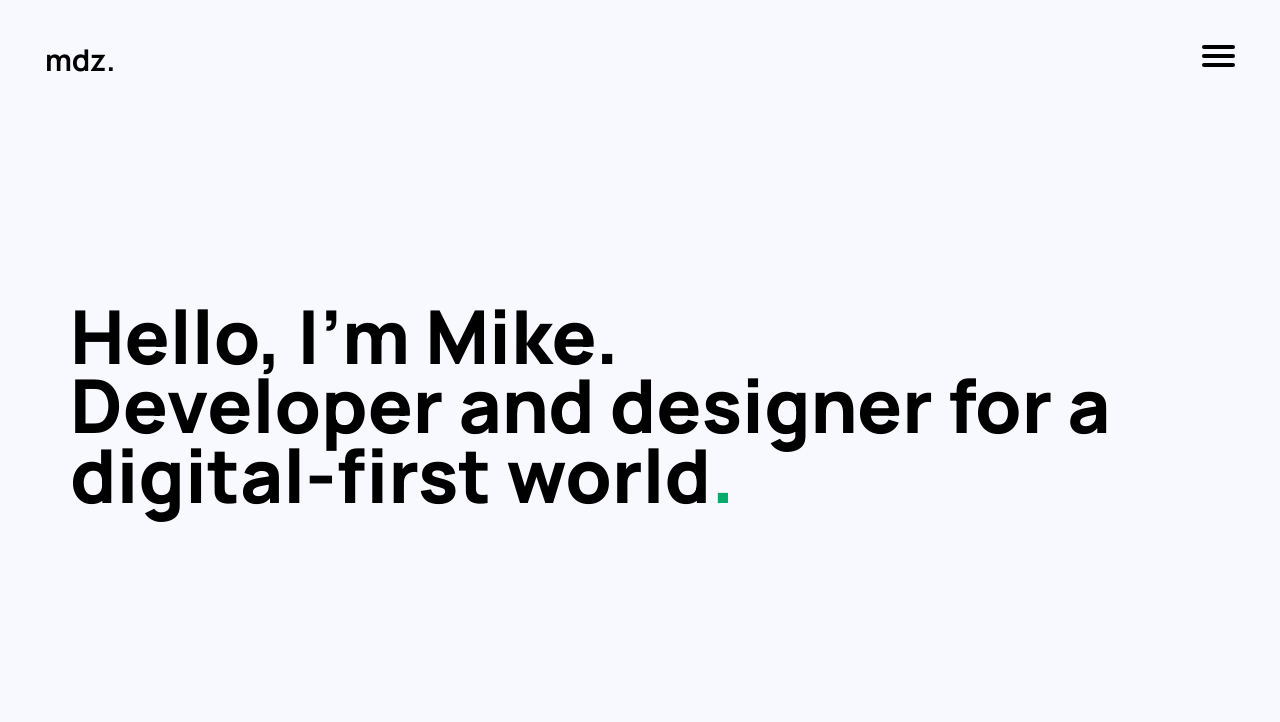
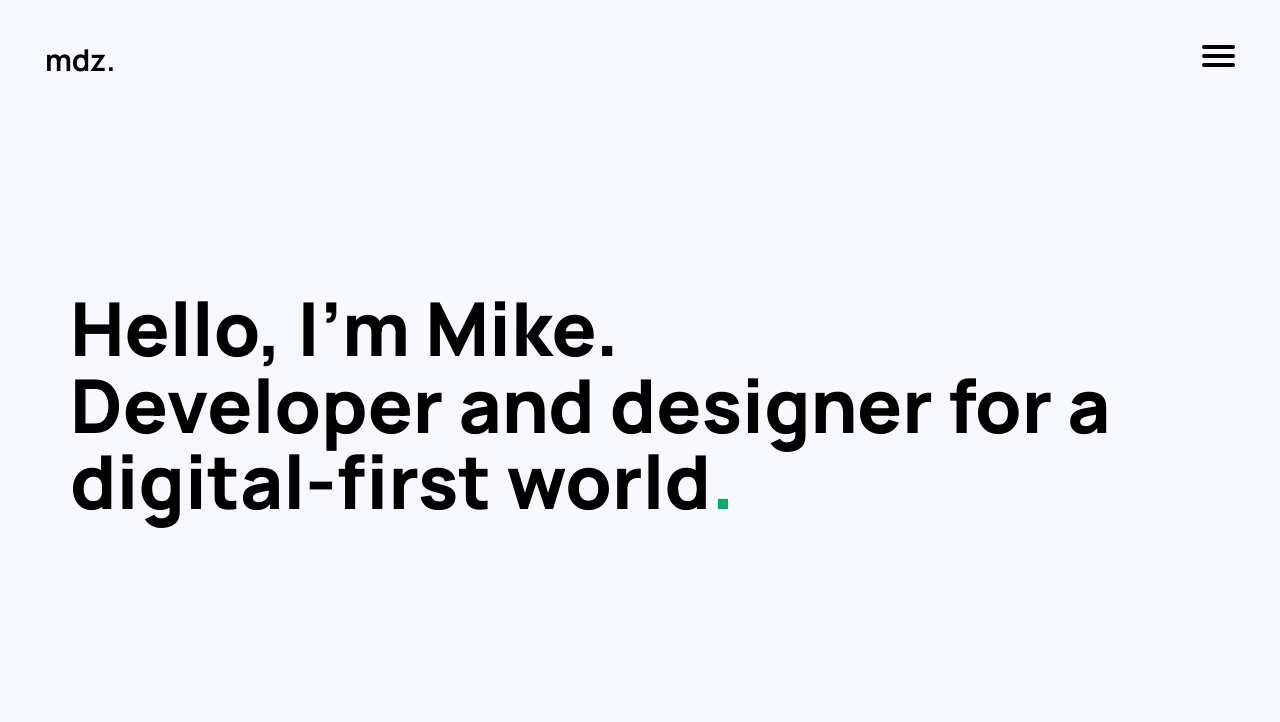
Before and after one commit to Mike-David/Portfolio-Final, a plain HTML site: page index.html in a window 1280 px wide. Shown: the top 722 px of the page. Drawn offline with nearby package versions, Linux system fonts and the light colour scheme; grey boxes are pictures that could not be loaded.

Commit message:
style-change

```diff
--- a/resources/style.css
+++ b/resources/style.css
@@ -133,7 +133,7 @@ hr {
     font-family: 'Manrope', sans-serif;
     font-size: 5.8125vw;
     font-weight: 800;
-    line-height: 5.41667vw;
+    line-height: 6vw;
 
 }
 
```
